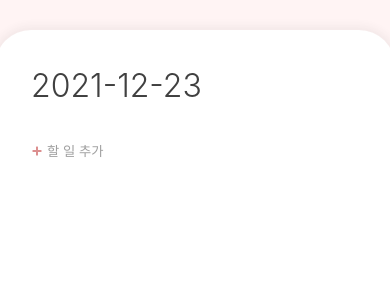
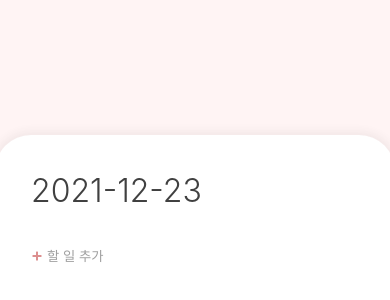
Before and after one commit to stella-jo/svelte-test, a Svelte app: page / in a window 390 px wide. Shown: the part 92-392 px from the top of the page. Built offline with nearby package versions, Linux system fonts and the light colour scheme.

Commit message:
Update mobile

```diff
--- a/src/App.svelte
+++ b/src/App.svelte
@@ -67,8 +67,6 @@
 		gap: 36px;
 		padding: 36px;
 		max-height: 100vw;
-		max-height: 100vh;
-		position: fixed;
 	}
 
 	header {
```
